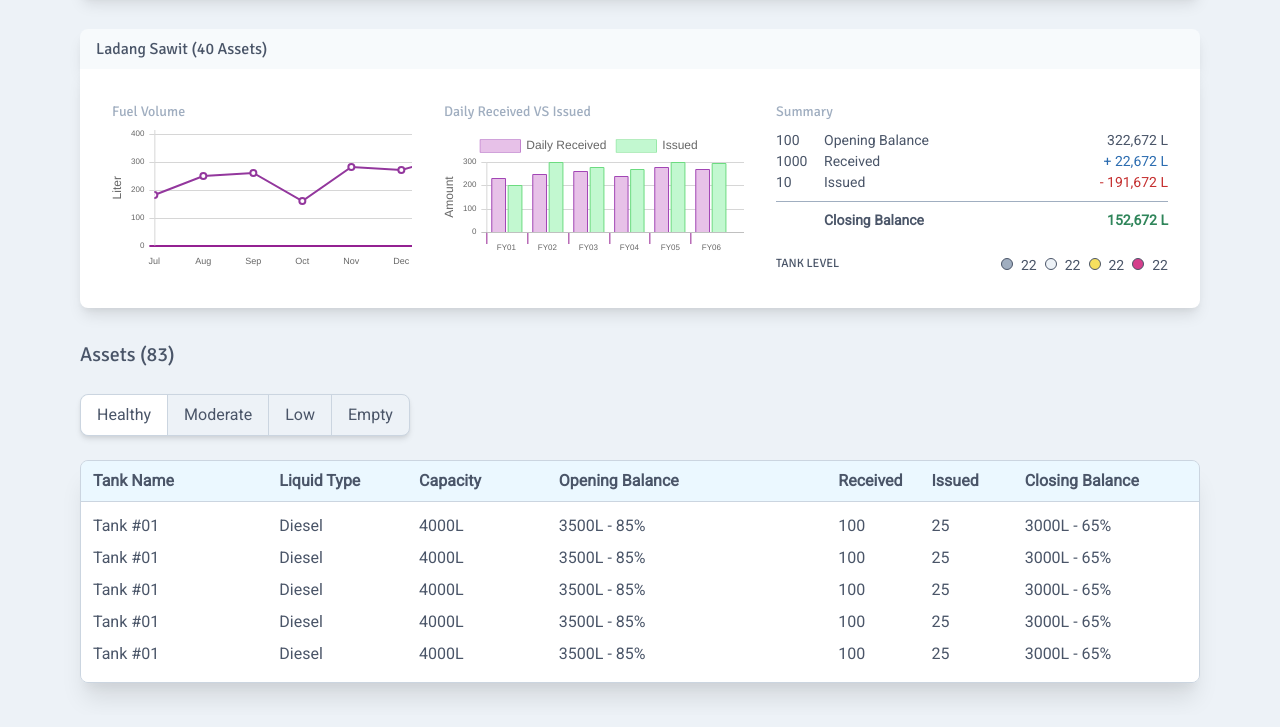
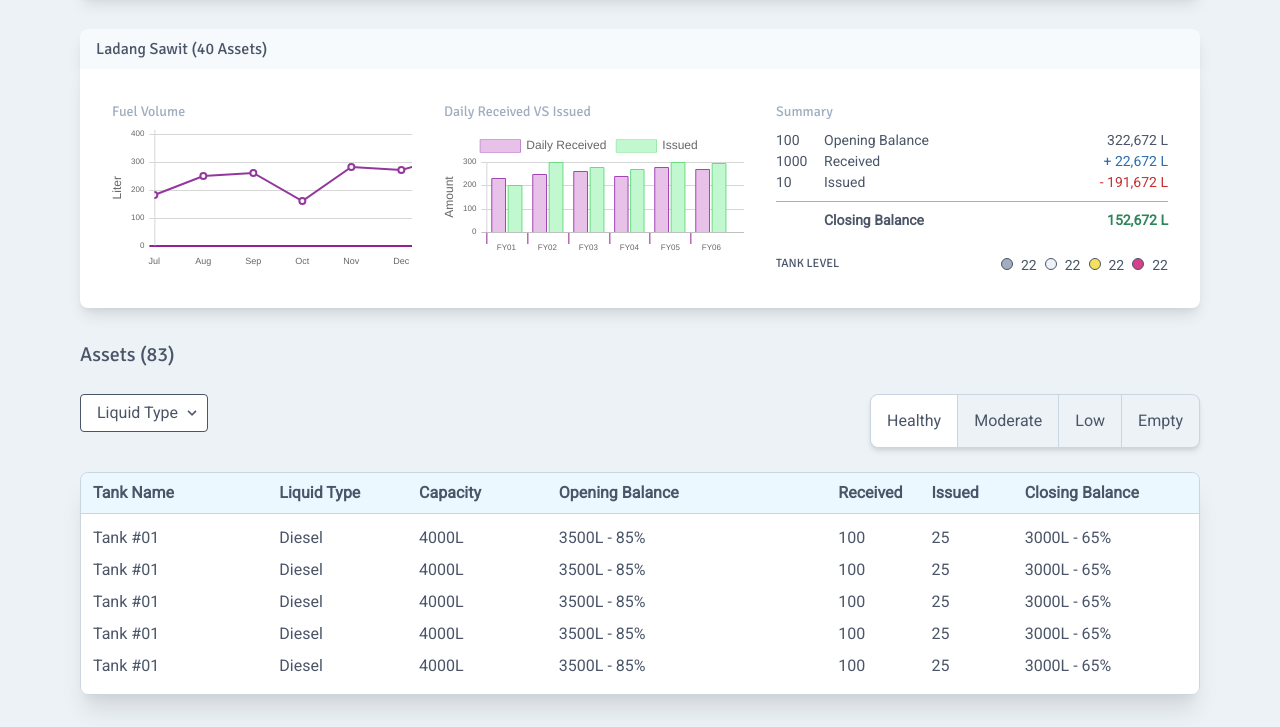
Before and after one commit to harrysaputra/katsanaiot, a website: page public/zonedetail.html in a window 1280 px wide. Shown: the part 1144-1871 px from the top of the page. Drawn offline with Linux system fonts and the light colour scheme.

Commit message:
liquid type dropdown

```diff
--- a/public/zonedetail.html
+++ b/public/zonedetail.html
@@ -347,11 +347,23 @@
 
                         <h3 class="mx-4 text-xl mt-6">Assets (83)</h3>
 
-                        <div class="shadow-md  btn-group mx-4 mt-6 flex inline-flex inline-block">
-                            <button class="active">Healthy</button>
-                            <button>Moderate</button>
-                            <button>Low</button>
-                            <button>Empty</button>
+                        <div class="setting-wrapper mt-6 mx-4 flex flex-wrap md:flex-no-wrap md:justify-between">
+                            <div class="relative inline-flex w-32 mr-2 sm:mb-4">
+                                <select class="block appearance-none w-full bg-white border border-gray-700 text-gray-700 py-2 px-4 pr-2 rounded leading-tight focus:outline-none focus:bg-white focus:border-gray-500">
+                                <option>Liquid Type</option>
+                                <option>Diesel</option>
+                                <option>Petrol</option>
+                                </select>
+                                <div class="pointer-events-none absolute inset-y-0 right-0 flex items-center px-2 text-gray-700">
+                                <svg class="fill-current h-4 w-4" xmlns="http://www.w3.org/2000/svg" viewBox="0 0 20 20"><path d="M9.293 12.95l.707.707L15.657 8l-1.414-1.414L10 10.828 5.757 6.586 4.343 8z"/></svg>
+                                </div>
+                            </div>
+                            <div class="shadow-md  btn-group flex inline-flex inline-block">
+                                <button class="active">Healthy</button>
+                                <button>Moderate</button>
+                                <button>Low</button>
+                                <button>Empty</button>
+                            </div>
                         </div>
 
                         <div class="table-wrapper mx-4 mt-6 shadow-xl border border-gray-400 overflow-x-scroll md:overflow-x-auto rounded-lg">
```
